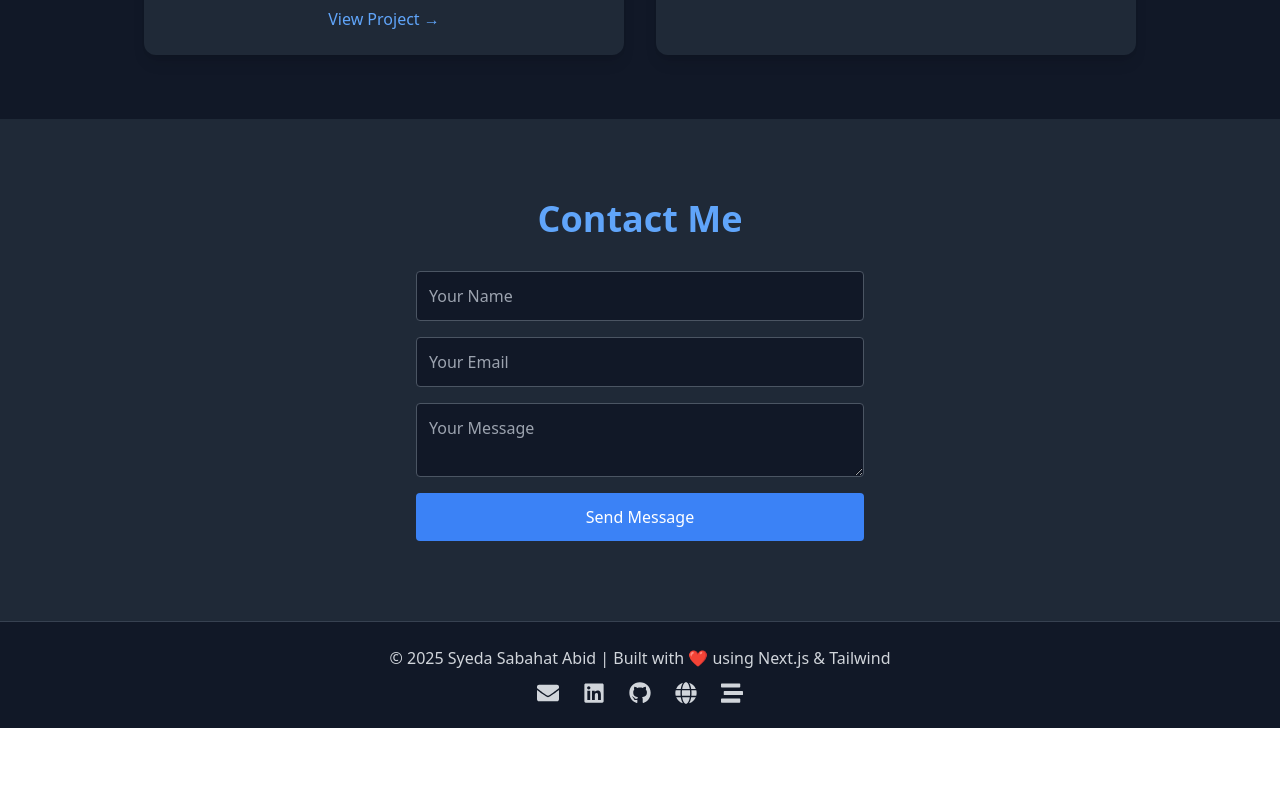
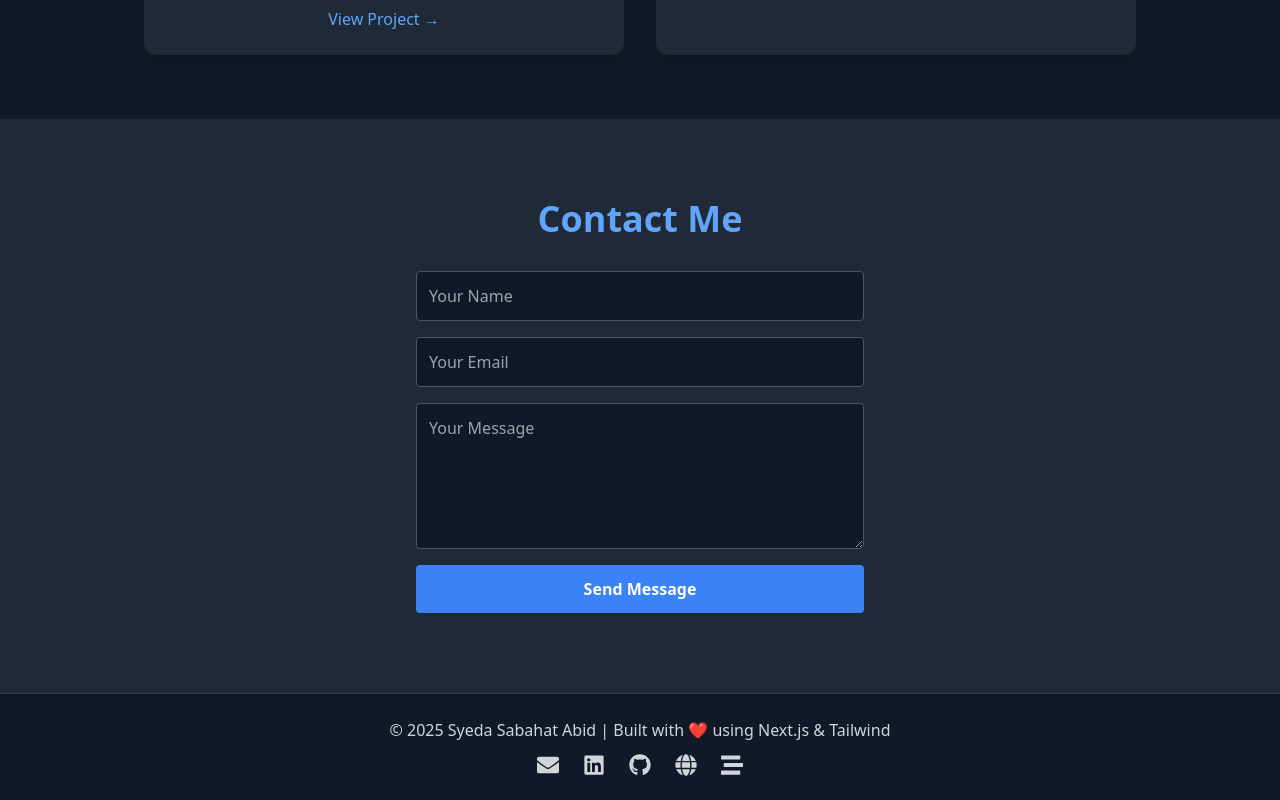
Before and after one commit to sabahatabid/saba-portfolio, a Next.js app: page / in a window 1280 px wide. Shown: the part 3279-4079 px from the top of the page. Before the commit the page ends 4007 px from the top, so only its background shows below. Built offline with nearby package versions, Linux system fonts and the light colour scheme.

Commit message:
Refactor Contact component for improved styling

```diff
--- a/app/src/components/Contact.tsx
+++ b/app/src/components/Contact.tsx
@@ -9,12 +9,10 @@ const Contact = () => {
   const handleSubmit = (e: React.FormEvent) => {
     e.preventDefault();
 
-    // Encode the email data into a Gmail mailto link
     const subject = encodeURIComponent(`New message from ${name}`);
     const body = encodeURIComponent(`Name: ${name}\nEmail: ${email}\n\nMessage:\n${message}`);
     const gmailLink = `https://mail.google.com/mail/?view=cm&fs=1&to=sabahatabid157@gmail.com&su=${subject}&body=${body}`;
 
-    // Open Gmail compose window
     window.open(gmailLink, "_blank");
   };
 
@@ -30,7 +28,7 @@ const Contact = () => {
           placeholder="Your Name"
           value={name}
           onChange={(e) => setName(e.target.value)}
-          className="p-3 rounded bg-gray-900 border border-gray-600"
+          className="p-3 rounded bg-gray-900 border border-gray-600 text-white placeholder-gray-400 focus:outline-none focus:ring-2 focus:ring-blue-500"
           required
         />
         <input
@@ -38,19 +36,20 @@ const Contact = () => {
           placeholder="Your Email"
           value={email}
           onChange={(e) => setEmail(e.target.value)}
-          className="p-3 rounded bg-gray-900 border border-gray-600"
+          className="p-3 rounded bg-gray-900 border border-gray-600 text-white placeholder-gray-400 focus:outline-none focus:ring-2 focus:ring-blue-500"
           required
         />
         <textarea
           placeholder="Your Message"
           value={message}
           onChange={(e) => setMessage(e.target.value)}
-          className="p-3 rounded bg-gray-900 border border-gray-600"
+          className="p-3 rounded bg-gray-900 border border-gray-600 text-white placeholder-gray-400 focus:outline-none focus:ring-2 focus:ring-blue-500"
           required
+          rows={5}
         ></textarea>
         <button
           type="submit"
-          className="bg-blue-500 hover:bg-blue-600 px-6 py-3 rounded text-white"
+          className="bg-blue-500 hover:bg-blue-600 px-6 py-3 rounded text-white font-semibold transition-colors duration-300"
         >
           Send Message
         </button>
```
